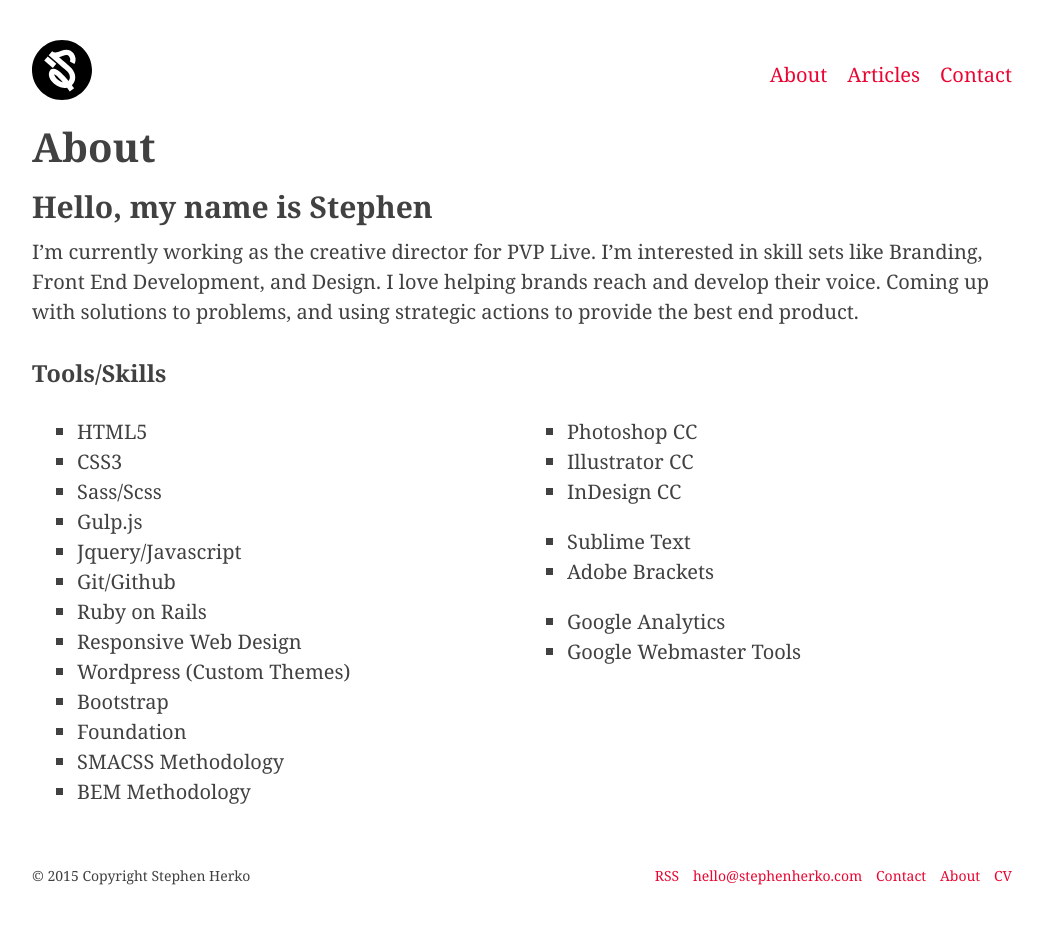
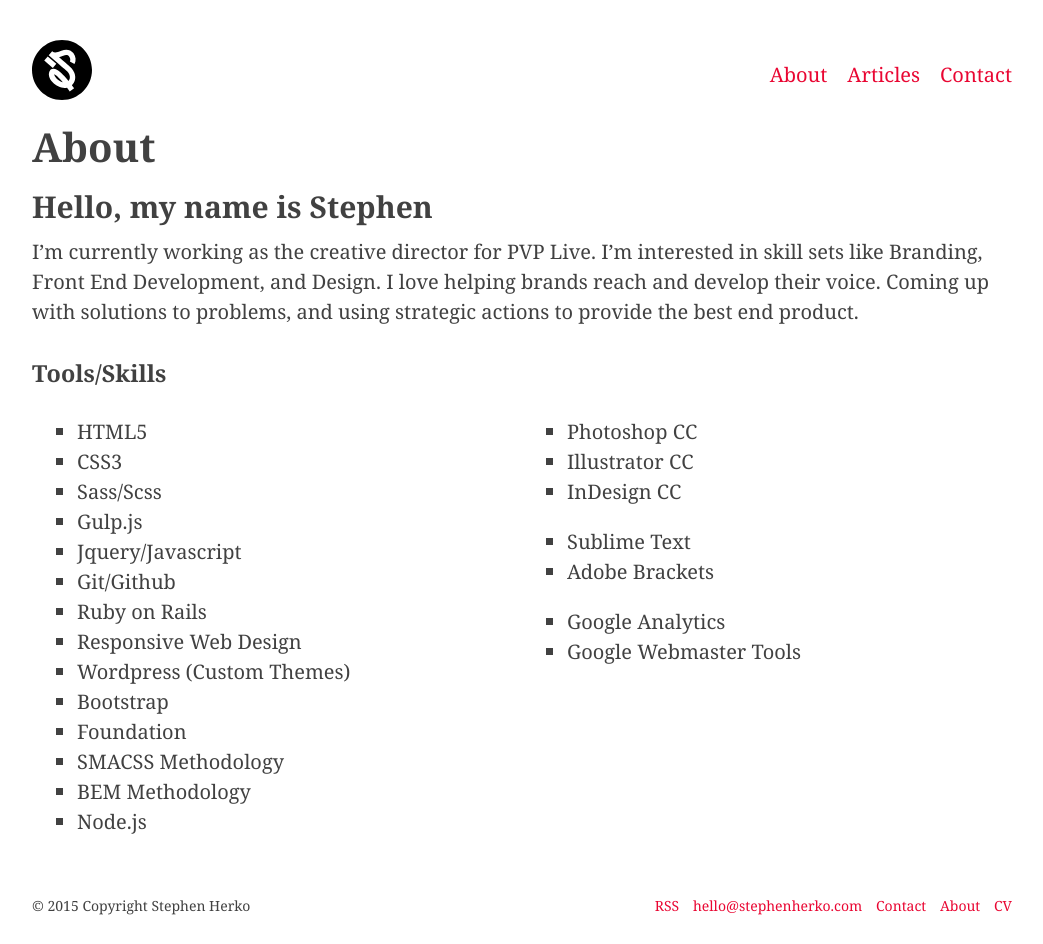
Before and after one commit to sherkoo/stephenherko.github.io, a Jekyll site: the page built from about.md, in a window 1280 px wide. Shown: the whole page, without its empty margins (118-1161 px from the left). Built offline with Jekyll 4.4.1, drawn with Linux system fonts in a browser that asks for light colours; some web fonts are replaced; before the commit the page ends 914 px from its top, so only the background shows below that.

Commit message:
new skill in about

```diff
--- a/about.md
+++ b/about.md
@@ -26,6 +26,7 @@ I'm currently working as the creative director for PVP Live. I'm interested in s
       <li>Foundation</li>
       <li>SMACSS Methodology</li>
       <li>BEM Methodology</li>
+      <li>Node.js</li>
     </ul>
   </div>
 
```
Also changed, not shown: 2 other files.
